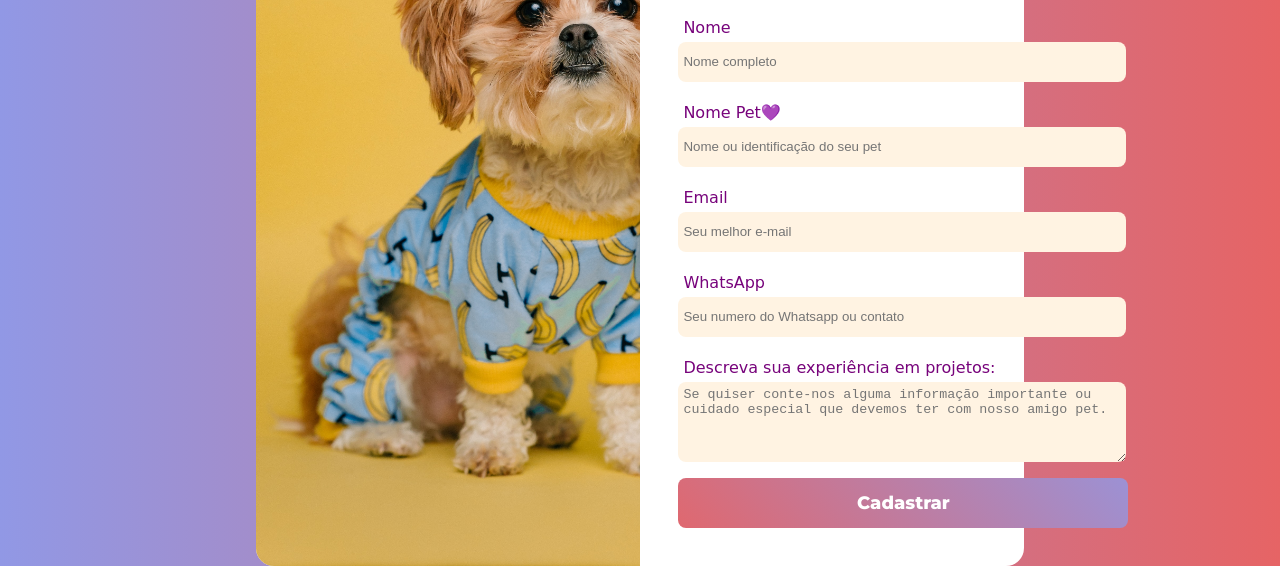
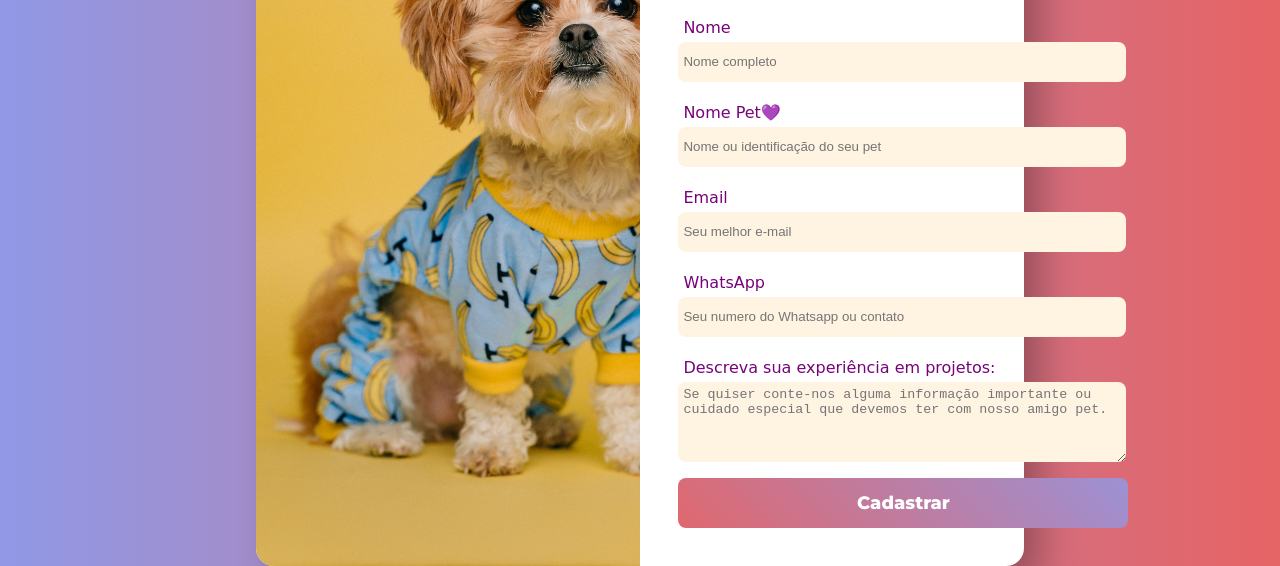
Before and after one commit to Programador89/example-from, a plain HTML site: page index.html in a window 1280 px wide. Shown: the part 409-975 px from the top of the page. Drawn offline with nearby package versions, Linux system fonts and the light colour scheme; a web font is replaced by a local one.

Commit message:
Adicionando box-shadow ao container main

```diff
--- a/assets/css/style.css
+++ b/assets/css/style.css
@@ -42,6 +42,9 @@ main {
   display: flex;
   align-items: flex-start;
   justify-content: space-between;
+  -webkit-box-shadow: 18px 23px 40px -4px rgba(0, 0, 0, 0.32);
+  -moz-box-shadow: 18px 23px 40px -4px rgba(0, 0, 0, 0.32);
+  box-shadow: 18px 23px 40px -4px rgba(0, 0, 0, 0.32);
 }
 
 .container-image {
@@ -136,8 +139,8 @@ header > p {
 }
 
 .btn_send:hover {
-    -webkit-box-shadow: 0px 7px 17px 0px rgba(145,152,229,1);
-    -moz-box-shadow: 0px 7px 17px 0px rgba(145,152,229,1);
-    box-shadow: 0px 7px 17px 0px rgba(145,152,229,1);
-    transition: all 0.5s;
+  -webkit-box-shadow: 0px 7px 17px 0px rgba(145, 152, 229, 1);
+  -moz-box-shadow: 0px 7px 17px 0px rgba(145, 152, 229, 1);
+  box-shadow: 0px 7px 17px 0px rgba(145, 152, 229, 1);
+  transition: all 0.5s;
 }
```
